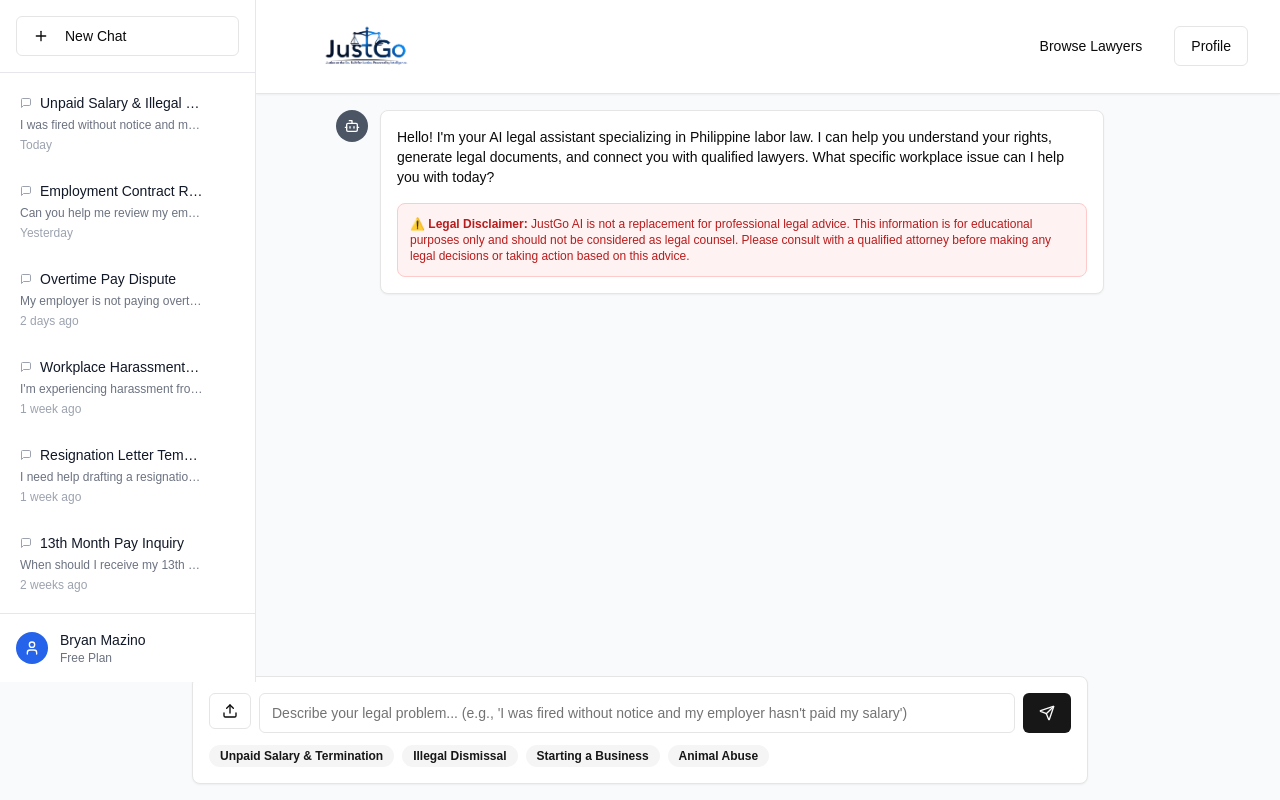
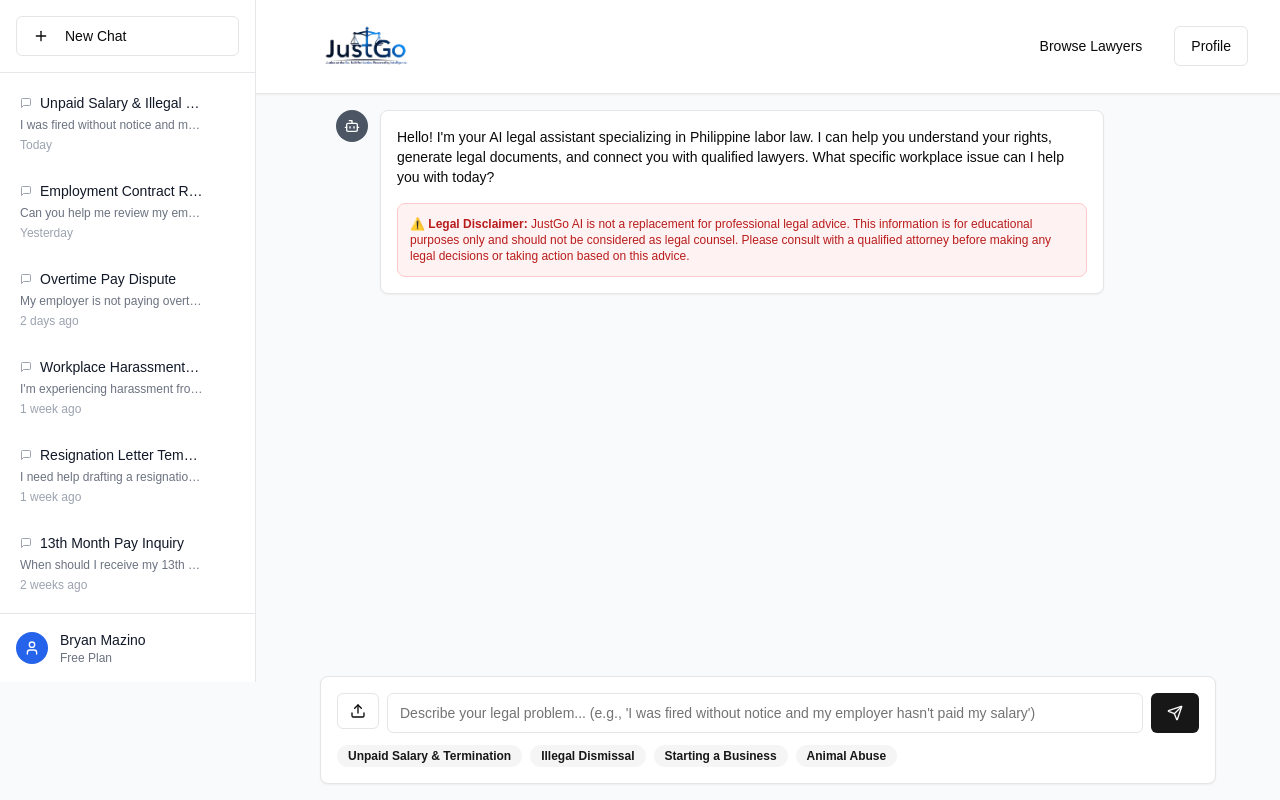
Before and after one commit to neilcasas/justgo-ai, a Next.js app: page /chat in a window 1280 px wide. Built offline with nearby package versions, Linux system fonts and the light colour scheme.

Commit message:
fix: adjust input area positioning for sidebar overlap
Ensure input area respects sidebar width on larger screens.

#VERCEL_SKIP

Co-authored-by: vgr <112455515+neilcasas@users.noreply.github.com>

```diff
--- a/app/chat/page.tsx
+++ b/app/chat/page.tsx
@@ -697,7 +697,7 @@ export default function ChatPage() {
           </div>
 
           {/* Input Area */}
-          <Card className="absolute bottom-0 left-0 right-0 max-w-4xl mx-auto mb-4">
+          <Card className="absolute bottom-0 left-0 lg:left-64 right-0 max-w-4xl mx-auto mb-4">
             <CardContent className="p-4">
               {/* Uploaded Files Display */}
               {chatFiles.length > 0 && (
```
